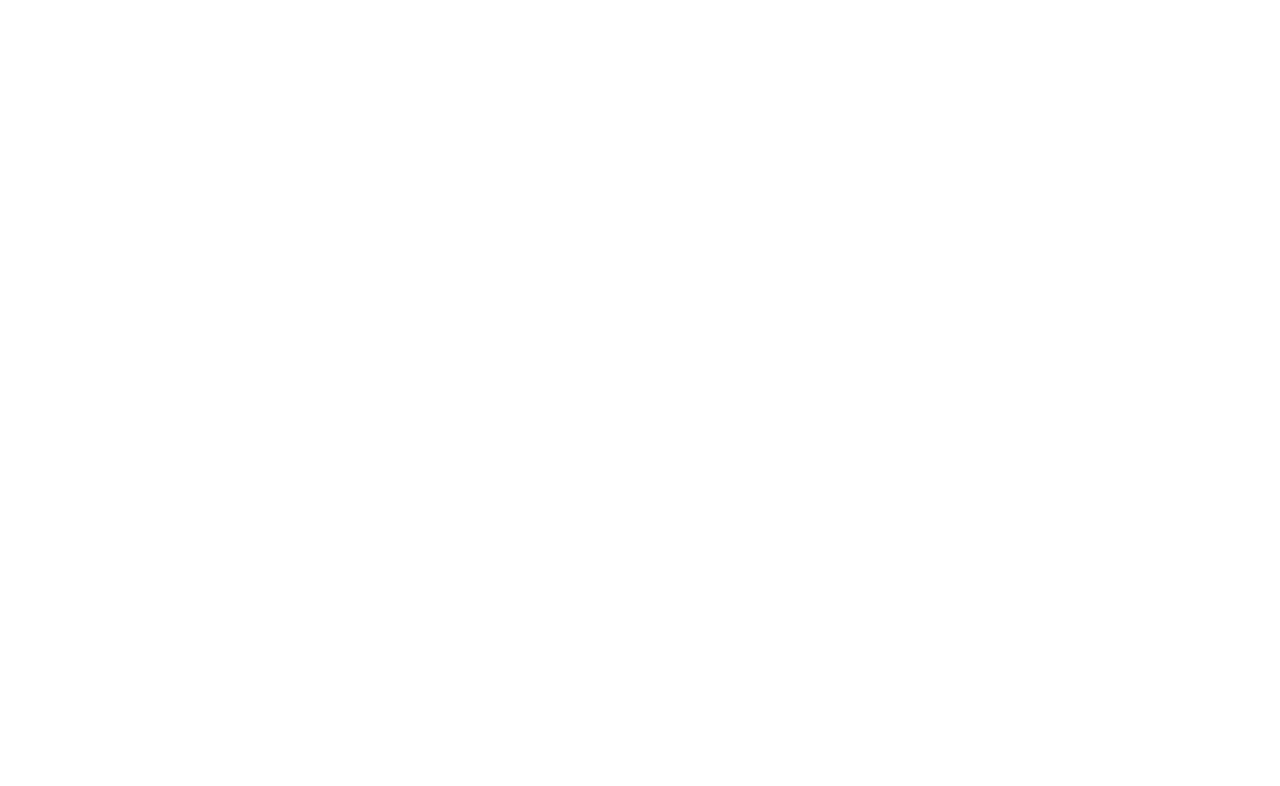
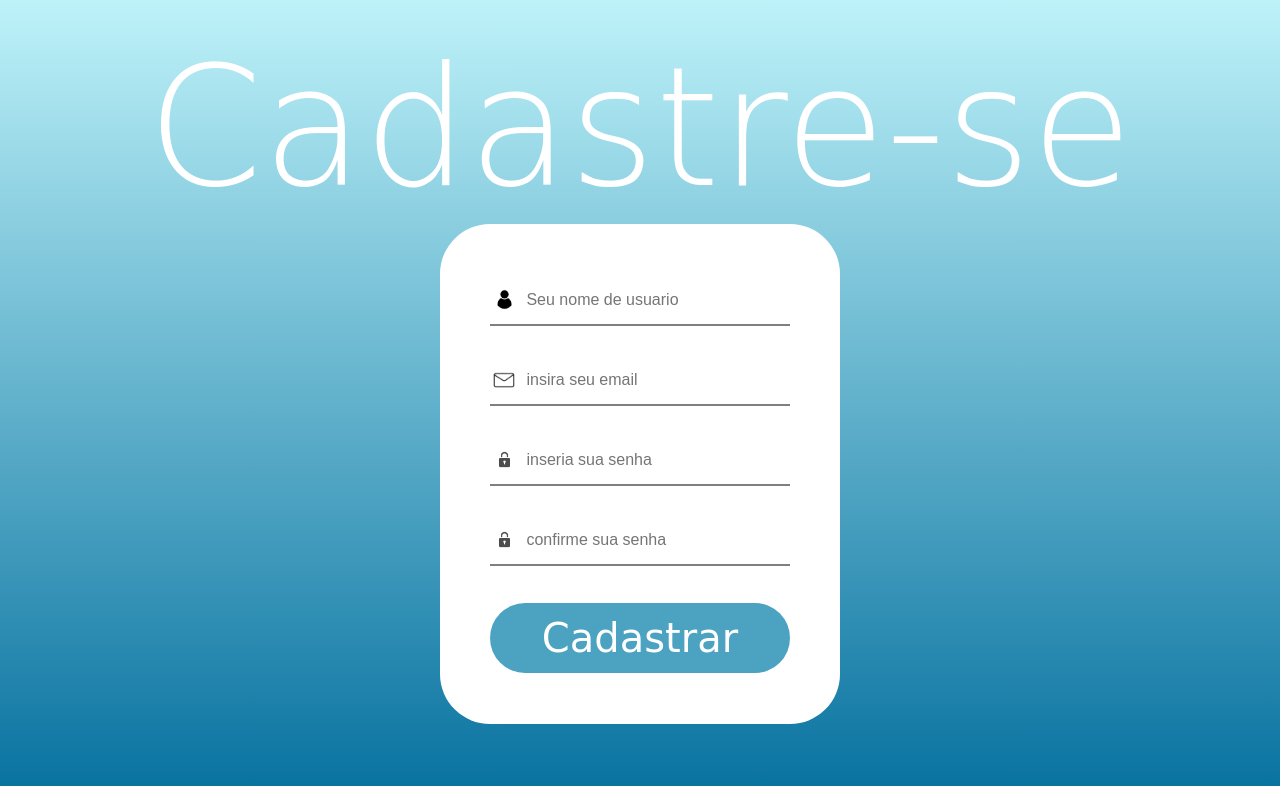
Before and after one commit to jeca16/listar-tarefas--projetos, a plain HTML site: page pages/cadastre-se.html in a window 1280 px wide. Drawn offline with Linux system fonts and the light colour scheme; a web font is replaced by a local one.

Commit message:
adicionar js finalizado e segunda pagina finalizada

```diff
--- /dev/null
+++ b/css/cadastre-se.css
@@ -0,0 +1,70 @@
+body{
+    display: flex;
+    flex-direction: column;
+    font-family: 'Inspiration', cursive;
+    align-items: center;
+    height: 100vh;
+    padding: 32px 24px;
+    background: rgb(190,242,249);
+    background: linear-gradient(180deg, rgba(190,242,249,1) 0%, rgba(6,113,159,1) 100%);
+}
+
+.titulo{
+    font-size: 110px;
+    text-align: center;
+    color: #ffff;
+
+}
+.titulo>h2{
+    font-weight: lighter;
+}
+
+.cadastroInfo{
+    height: 500px;
+    width: 400px;
+    background-color: #ffff;
+    display: flex;
+    justify-content: center;
+    align-items: center;
+    flex-direction: column;
+    border-radius: 50px;
+    gap: 30px;
+}
+
+input{
+    height: 50px;
+    width: 300px;
+    gap: 50px;
+    font-size: 16px;
+    line-height: 18.75px;
+    padding-left: 32px;
+    color: gray;
+    background-color: transparent;
+    border-bottom: solid gray 2px;
+    border-top: none;
+    border-left: none;
+    border-right: none;
+    outline: none;
+
+}
+
+#email{
+    background-image: url(../img/image\ 1.png);
+    background-repeat: no-repeat;
+    background-position: left;
+    background-size: 28px;
+}
+
+#senha{
+    background-image: url(../img/image\ 2.png);
+    background-repeat: no-repeat;
+    background-position: left;
+    background-size: 29px;
+}
+
+#nome{
+    background-image: url(../img/image\ 4.png);
+    background-repeat: no-repeat;
+    background-position: left;
+    background-size: 29px;
+}
--- a/login.html
+++ b/login.html
@@ -10,6 +10,7 @@
     <link rel="stylesheet" href="./css/login.css">
     <link rel="stylesheet" href="./css/reset.css">
     <link rel="stylesheet" href="./css/botao.css">
+    <script src="./js/login.js" defer></script>
     <title>Listar Tarefas</title>
 </head>
 <body>
@@ -27,8 +28,7 @@
                 <input type="text" id="email" placeholder=" Seu email aqui">
                 <input type="text" id="senha" placeholder=" Sua senha">
 
-                <a href="./pages/home.html" target="_blank"><button class = "botaoAzul"> Entrar
-                 </button></a>
+                <button type="submit" id="login" class = "botaoAzul"> Entrar</button>
 
                 <h4> não tem login?</h4>
                 <a href="./pages/cadastre-se.html" target="_blank"> Cadastre-se </a>
--- a/pages/cadastre-se.html
+++ b/pages/cadastre-se.html
@@ -0,0 +1,38 @@
+<!DOCTYPE html>
+<html lang="pt-br">
+<head>
+    <meta charset="UTF-8">
+    <meta http-equiv="X-UA-Compatible" content="IE=edge">
+    <meta name="viewport" content="width=device-width, initial-scale=1.0">
+    <link rel="preconnect" href="https://fonts.googleapis.com">
+    <link rel="preconnect" href="https://fonts.gstatic.com" crossorigin>
+    <link href="https://fonts.googleapis.com/css2?family=Inspiration&display=swap" rel="stylesheet">
+    <link rel="preconnect" href="https://fonts.googleapis.com">
+    <link rel="preconnect" href="https://fonts.gstatic.com" crossorigin>
+    <link href="https://fonts.googleapis.com/css2?family=Roboto:wght@300&display=swap" rel="stylesheet">
+    <link rel="stylesheet" href="../css/botao.css">
+    <link rel="stylesheet" href="../css/reset.css">
+    <link rel="stylesheet" href="../css/cadastre-se.css">
+    <title>Listar Tarefas</title>
+</head>
+<body>
+    <header>
+        <div class="titulo">
+            <h2> Cadastre-se</h2>
+        </div>
+    </header>
+
+
+    <main>
+        <div class="cadastroInfo">
+            <input type="text" id="nome" placeholder=" Seu nome de usuario">
+            <input type="text" id="email" placeholder=" insira seu email">
+            <input type="text" id="senha" placeholder=" inseria sua senha">
+            <input type="text" id="senha" placeholder=" confirme sua senha">
+
+            <a href="./home.html"><button class="botaoAzul"> Cadastrar </button></a>
+        </div>
+    </main>
+
+</body>
+</html>
```
Also changed, not shown: js/db.json (added, +55 -0 lines), js/login.js (added, +25 -0 lines), js/package.json (added, +29 -0 lines), js/script.js (added, +12 -0 lines), img/image 4.png (added), 1 other file.
